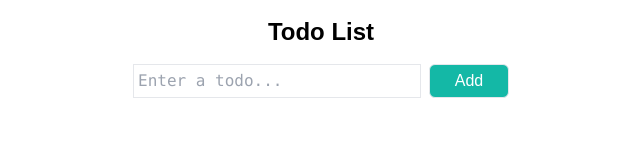
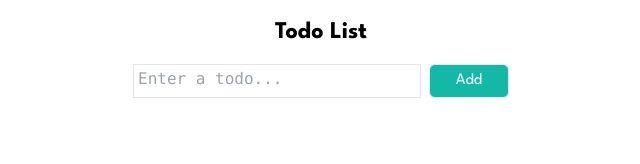
Before and after one commit to VibhourSharma/Todo-list-task, a React (Vite) app: page / in a window 1280 px wide. Shown: the top 164 px of the page, without its empty margins (319-959 px from the left). Built offline with nearby package versions, Linux system fonts and the light colour scheme.

Commit message:
🚀New: Font updated

```diff
--- a/src/App.css
+++ b/src/App.css
@@ -1,7 +1,9 @@
+@import url("https://fonts.googleapis.com/css2?family=League+Spartan:wght@100..900&display=swap");
+
 @tailwind base;
 @tailwind components;
 @tailwind utilities;
 
 * {
-  font-family: sans-serif;
+  font-family: "League Spartan", sans-serif;
 }
```
